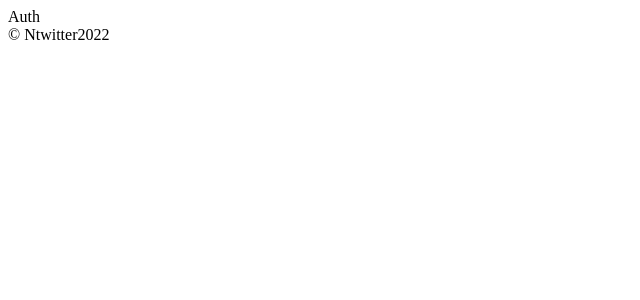
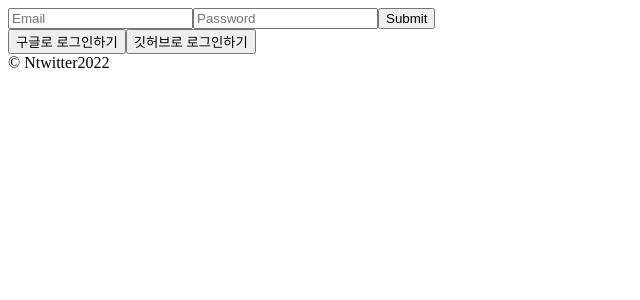
Before and after one commit to MIINII/twitter_clone, a React (Create React App) app: page / in a window 1280 px wide. Shown: the top 300 px of the page, without its empty margins (0-640 px from the left). Built offline with nearby package versions, Linux system fonts and the light colour scheme; no server answers; the HTML template or start-up script is replaced by a standard one.

Commit message:
:sparkles: Feat : 로그인 만들기

```diff
--- a/src/routes/Auth.jsx
+++ b/src/routes/Auth.jsx
@@ -1,7 +1,39 @@
-import React from 'react';
+import React, { useState } from 'react';
 
 const Auth = () => {
-  return <>Auth</>;
+  const [email, setEmail] = useState('');
+  const [password, setPassword] = useState('');
+
+  // onChange Function 두개 안만들어도됨 ㅋ
+  const onChange = e => {
+    const {
+      target: { name, defaultValue },
+    } = e;
+    if (name === 'email') {
+      setEmail(defaultValue);
+    } else if (name === 'password') {
+      setPassword(defaultValue);
+    }
+  };
+
+  const onSubmit = e => {
+    e.preventDefault();
+
+  };
+
+  return (
+    <>
+      <form onSubmit={onSubmit}>
+        <input name='email' type='text' placeholder='Email' required defaultValue={email} onChange={onChange} />
+        <input name='password' type='password' placeholder='Password' required defaultValue={password} onChange={onChange} />
+        <input type='submit' defaultValue='로그인' />
+      </form>
+      <div>
+        <button>구글로 로그인하기</button>
+        <button>깃허브로 로그인하기</button>
+      </div>
+    </>
+  );
 };
 
 export default Auth;
```
